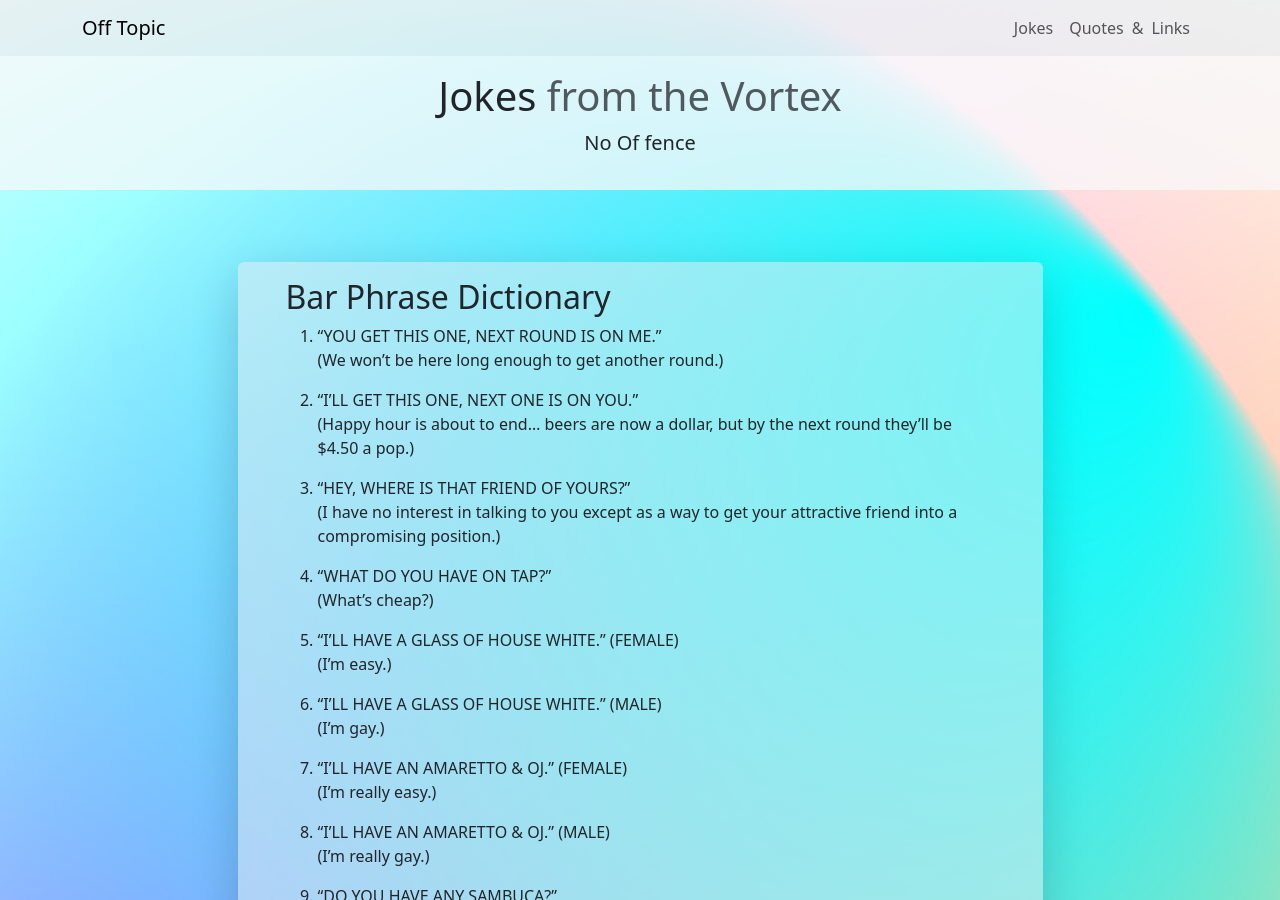
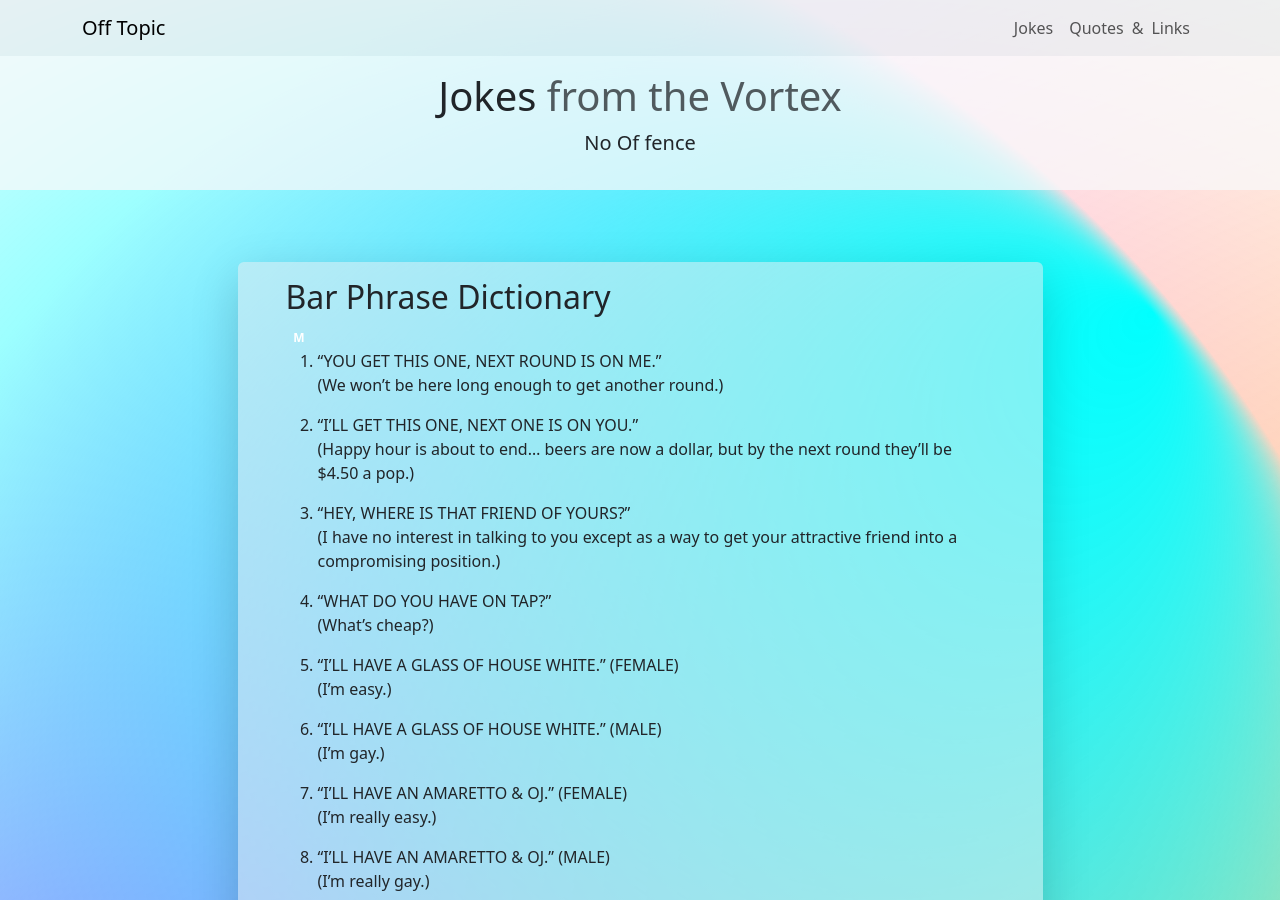
Before and after one commit to raz0x/razox, a Jekyll site: the page built from _jokes/bar_phrases.md, in a window 1280 px wide and 900 px high. Built offline with Jekyll 4.4.1, drawn with Linux system fonts in a browser that asks for light colours.

Commit message:
Update joke.html

```diff
--- a/_layouts/joke.html
+++ b/_layouts/joke.html
@@ -36,7 +36,7 @@
     <div class="bg-body-secondary bg-opacity-50 shadow-lg rounded py-3 px-5">
             <article class="mb-3 pb-2 border-bottom border-dark">
             <h2 class="joke-title">{{ page.subject }}</h2>
-            {% if page.tag %}
+            {% if page.tags %}
             {% for tag in page.tags %}
             <span class="badge rounded-pill">{{ tag }}</span>
             {% endfor %}
```
